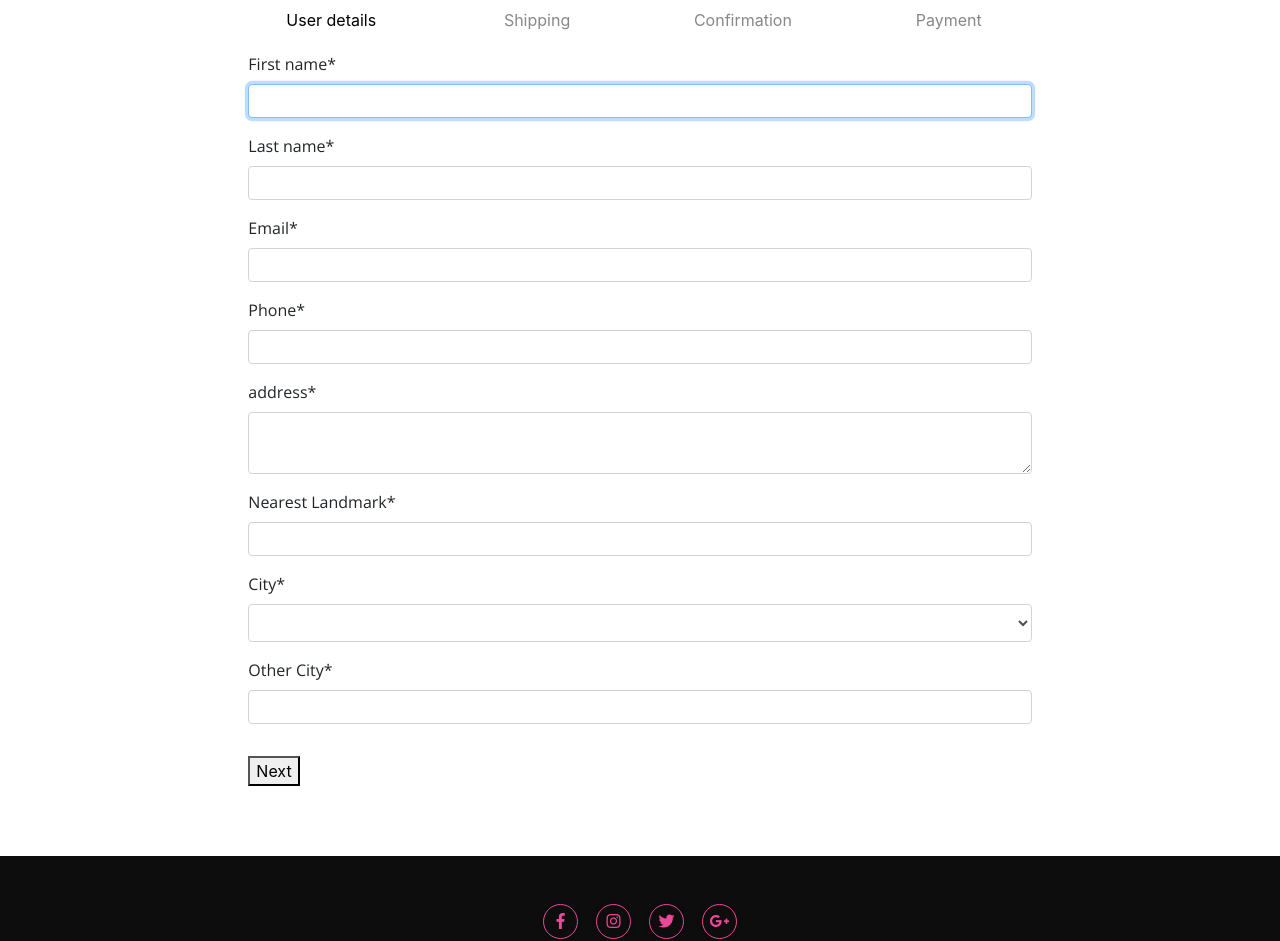
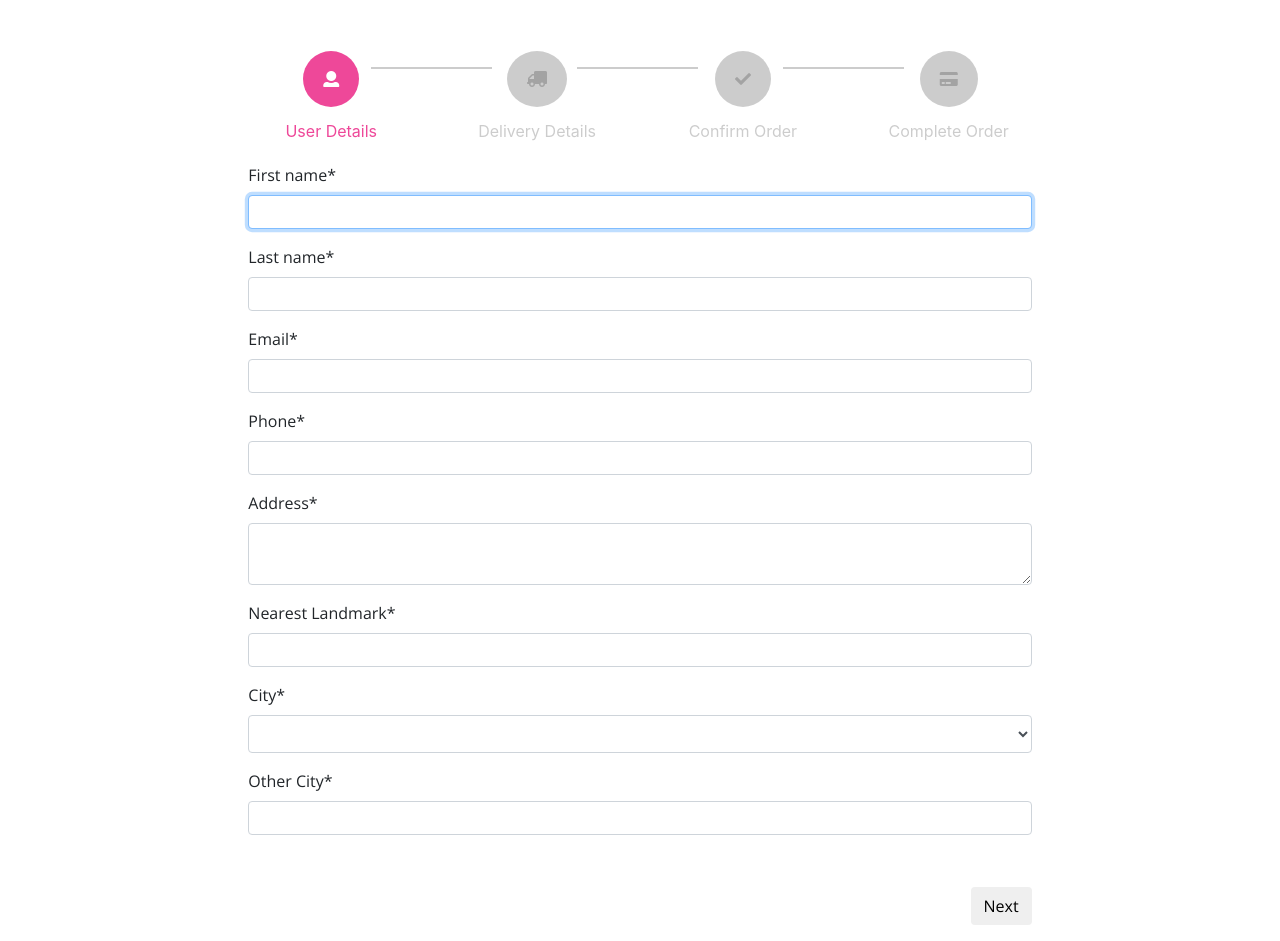
Before and after one commit to georgicng/bbc-react, a React (Vite) app: page /checkout in a window 1280 px wide. Shown: the part 237-1178 px from the top of the page. Built offline with nearby package versions, Linux system fonts and the light colour scheme; no server answers.

Commit message:
refactor: Add hooks to stepper

```diff
--- a/src/components/Stepper.jsx
+++ b/src/components/Stepper.jsx
@@ -17,10 +17,10 @@ function Stepper({ steps, activeStep }) {
   return(
     <div className="steps-container">
     {
-      steps.map((label, index) =>
-        <div className={getStepClass(index)} key={index}>
-          <div><div className="circle">{index + 1}</div></div>
-          <div className="label">{label}</div>
+      steps.map((item, index) =>
+        <div className={getStepClass(index)} key={item.key}>
+          <div><div className="circle"><i className={item.icon}></i></div></div>
+          <div className="label">{item.title}</div>
           { index < steps.length - 1 && <div className="line"></div> }
         </div>
       )
--- a/src/components/checkout/Payment.jsx
+++ b/src/components/checkout/Payment.jsx
@@ -1,4 +1,4 @@
-function Payment({ payment, bank }) {
+function Payment({ payment, meta }) {
   return (
     <>
       {payment == "card" && (
@@ -26,7 +26,7 @@ function Payment({ payment, bank }) {
             Find our bank transfer details below and click on the{" "}
             <strong>Finish Button</strong> below to complete the transaction.
           </p>
-          <div className="bank-message">{bank}</div>
+          <div className="bank-message">{meta.bank}</div>
           {/*
             <p className="lead">
               <a className="btn btn-primary btn-lg" href="#" role="button">Learn more</a>
--- a/src/components/checkout/User.jsx
+++ b/src/components/checkout/User.jsx
@@ -33,7 +33,7 @@ const User = forwardRef(function User({ user, cityList, onChange }, ref) {
       lastName: { type: "string", title: "Last name" },
       email: { type: "string", title: "Email" },
       phone: { type: "string", title: "Phone" },
-      address: { type: "string", title: "address" },
+      address: { type: "string", title: "Address" },
       landmark: { type: "string", title: "Nearest Landmark" },
       city: {
         type: "string",
@@ -87,6 +87,7 @@ const User = forwardRef(function User({ user, cityList, onChange }, ref) {
       schema={schema}
       uiSchema={uiSchema}
       validator={validator}
+      showErrorList={false}
       onChange={({ formData }) => onChange("user", formData)}
       onError={(e) => console.log(e)}
     />
--- a/src/components/checkout/shipping_cards/DeliveryPeriod.jsx
+++ b/src/components/checkout/shipping_cards/DeliveryPeriod.jsx
@@ -47,6 +47,7 @@ const DeliveryPeriod = forwardRef(function DeliveryPeriod(
           schema={schema}
           uiSchema={uiSchema}
           validator={validator}
+          showErrorList={false}
           onChange={({ formData }) => onChange("delivery", formData)}
         />
         <small>
--- a/src/pages/Checkout.jsx
+++ b/src/pages/Checkout.jsx
@@ -1,13 +1,18 @@
 import { useRef, useEffect, useState, useMemo } from "react";
 import useLoader from "../hooks/useLoader";
 import useCart from "../hooks/useCart";
-import { useGetCheckoutOptionsQuery } from "../services/order";
+import {
+  useGetCheckoutOptionsQuery,
+  useAddOrderMutation,
+  useConfirmOrderMutation,
+} from "../services/order";
 import {
   getCityList,
   getShippingList,
   getPaymentOptions,
   getCityShippingMapping,
 } from "../utils";
+import Heading from "../components/Heading";
 import Stepper from "../components/Stepper";
 import UserDetails from "../components/checkout/User";
 import ShippingDetails from "../components/checkout/Shipping";
@@ -25,7 +30,7 @@ const Checkout = ({ title = "Checkout", subtitle = "Complete your order" }) => {
 
   const [paymentOptions, setPaymentOptions] = useState([]);
   const [shippingOptions, setShippingOptions] = useState({});
-  const [cityList, setCityList] = useState(['Other']);
+  const [cityList, setCityList] = useState(["Other"]);
   const [cityShippingMap, setCityShippingMap] = useState([]);
   useEffect(() => {
     if (!options) {
@@ -41,10 +46,6 @@ const Checkout = ({ title = "Checkout", subtitle = "Complete your order" }) => {
     setPaymentOptions(() => payments);
   }, [options]);
 
-  const [activeStep, setActiveStep] = useState(0);
-  const [validStep, setValidStep] = useState(false);
-
-  const bank = "";
   const {
     user,
     delivery,
@@ -61,7 +62,7 @@ const Checkout = ({ title = "Checkout", subtitle = "Complete your order" }) => {
     addShipping,
     addPaymentMethod,
     addDeliveryPeriod,
-    acceptTerms
+    acceptTerms,
   } = useCart();
 
   const timeOptions = useMemo(
@@ -74,7 +75,7 @@ const Checkout = ({ title = "Checkout", subtitle = "Complete your order" }) => {
         const: "1-3 PM",
         title: "1-3 PM",
       },
-      ...(shipping.type === "partner"
+      ...(shipping?.type === "partner"
         ? [
             {
               const: "3-5 PM",
@@ -85,29 +86,6 @@ const Checkout = ({ title = "Checkout", subtitle = "Complete your order" }) => {
     ],
     [shipping]
   );
-
-  const steps = ["User details", "Shipping", "Confirmation", "Payment"];
-
-  const userRef = useRef();
-  const deliveryRef = useRef();
-  const validateStep = (step) => {
-    switch (step) {
-      case 0:
-        return userRef.current.validate();
-      case 1:
-        return deliveryRef.current.validate();
-      case 2:
-        return tos;
-      default:
-        return true;
-    }
-  };
-
-  const navigateTo = (to, current) => {
-    const valid = validateStep(current);
-    setValidStep(() => valid);
-    valid && setActiveStep(to);
-  };
 
   const handleChange = (key, value) => {
     console.log({ key, value });
@@ -138,7 +116,17 @@ const Checkout = ({ title = "Checkout", subtitle = "Complete your order" }) => {
     }
   };
 
-  function getSectionComponent() {
+  const steps = [
+    { title: "User Details", icon: "fa fa-user", key: "user" },
+    { title: "Delivery Details", icon: "fa fa-truck", key: "shipping" },
+    { title: "Confirm Order", icon: "fa fa-check", key: "confirm" },
+    { title: "Complete Order", icon: "fa fa-credit-card", key: "pay" },
+  ];
+  const [activeStep, setActiveStep] = useState(0);
+  const [validStep, setValidStep] = useState(false);
+  const userRef = useRef();
+  const deliveryRef = useRef();
+  const getSectionComponent = () => {
     switch (activeStep) {
       case 0:
         return (
@@ -180,23 +168,62 @@ const Checkout = ({ title = "Checkout", subtitle = "Complete your order" }) => {
           />
         );
       case 3:
-        return <PaymentDetails payment={payment} bank={bank} />;
+        return (
+          <PaymentDetails
+            payment={payment}
+            meta={paymentOptions[payment]?.meta}
+          />
+        );
       default:
         return null;
     }
-  }
+  };
+
+  const validateStep = (step) => {
+    switch (step) {
+      case 0:
+        return userRef.current.validate();
+      case 1:
+        return deliveryRef.current.validate();
+      case 2:
+        return tos;
+      default:
+        return true;
+    }
+  };
+
+  const [completeOrder] = useAddOrderMutation();
+  const [submitOrder] = useConfirmOrderMutation();
+
+  const navigateTo = (to, current, hook) => {
+    const valid = validateStep(current);
+    setValidStep(() => valid);
+    if (valid && typeof hook === "function") {
+      hook();
+    }
+    valid && setActiveStep(to);
+  };
 
   return (
     <section className="page-wrapper innerpage-section-padding">
       <div className="container-fluid">
+        <Heading title={title} subtitle={subtitle} />
         <div id="checkout-page" className="no-back">
           <div className="row">
             <div className="col-sm-12 offset-lg-2 col-lg-8">
               <Stepper steps={steps} activeStep={activeStep} />
-              <div style={{ padding: "20px" }}>
-                {getSectionComponent()}
+              <div style={{ padding: "20px" }}>{getSectionComponent()}</div>
+              <div
+                className={`d-flex ${
+                  activeStep !== 0 && activeStep !== steps.length - 1
+                    ? "justify-content-between"
+                    : "justify-content-end"
+                }`}
+                style={{ padding: "0 20px" }}
+              >
                 {activeStep !== 0 && activeStep !== steps.length - 1 && (
                   <button
+                    className="btn"
                     onClick={() => navigateTo(activeStep - 1, activeStep)}
                   >
                     Previous
@@ -204,9 +231,23 @@ const Checkout = ({ title = "Checkout", subtitle = "Complete your order" }) => {
                 )}
                 {activeStep !== steps.length - 1 && (
                   <button
-                    onClick={() => navigateTo(activeStep + 1, activeStep)}
+                    className="btn"
+                    onClick={() =>
+                      navigateTo(
+                        activeStep + 1,
+                        activeStep,
+                        steps[activeStep].key === "confirm"
+                          ? () => submitOrder()
+                          : null
+                      )
+                    }
                   >
                     Next
+                  </button>
+                )}
+                {activeStep === steps.length - 1 && (
+                  <button className="btn" onClick={() => completeOrder()}>
+                    Finish
                   </button>
                 )}
               </div>
--- a/src/style.css
+++ b/src/style.css
@@ -279,7 +279,7 @@ figure {
   border-width: 1px;
   border-style: solid;
   position: absolute;
-  top: calc(50% - 10px);
+  top: calc(50% - 30px);
   left: calc(50% + 40px);
   width: calc(100% - 85px);
 }
@@ -292,37 +292,37 @@ figure {
 }
 
 .step-active .circle {
-  background: #3d84f5;
+  background: #ee4899;
   color: #fff;
 }
 
 .step-done .circle {
-  background: #236ee8;
+  background: #ee4899;
   color: #eee;
 }
 
 .step-inactive .circle {
-  background: #bbb;
-  color: #000;
+  background: rgba(0,0,0,.2);
+  color: rgba(0,0,0,.2);
 }
 
 .step-active .label {
-  color: #000;
+  color: #ee4899;
 }
 
 .step-done .label {
-  color: #222;
+  color: #ee4899;
 }
 
 .step-inactive .label {
-  color: #888;
+  color: rgba(0,0,0,.2);
 }
 
 .step-done .line {
-  border-color: #3d84f5;
+  border-color: #ee4899;
 }
 
 .step-inactive .line,
 .step-active .line {
-  border-color: #eee;
+  border-color: rgba(0,0,0,.2);
 }
```
